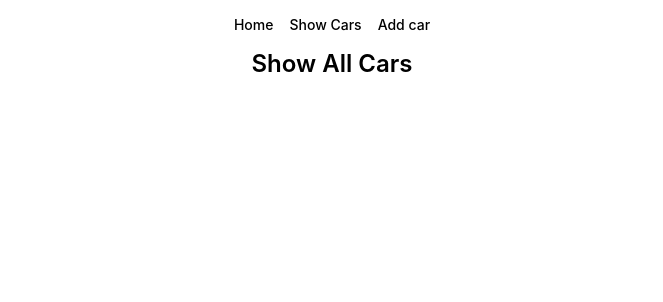
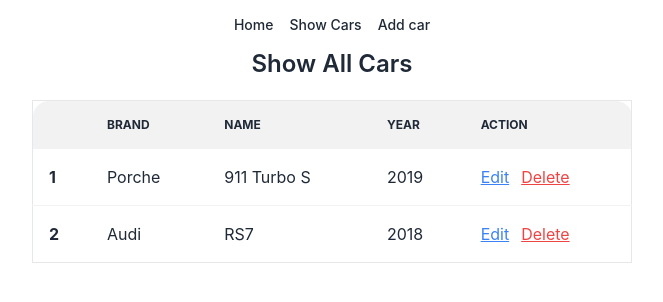
Before and after one commit to mohammedtakbir/React-CRUD-App-using-redux-toolkit-practice, a React (Create React App) app: page /show-cars in a window 1280 px wide. Shown: the top 302 px of the page, without its empty margins (308-971 px from the left). Built offline with nearby package versions, Linux system fonts and the light colour scheme.

Commit message:
loaded initil cars

```diff
--- a/package.json
+++ b/package.json
@@ -7,6 +7,7 @@
     "@testing-library/jest-dom": "^5.16.5",
     "@testing-library/react": "^13.4.0",
     "@testing-library/user-event": "^13.5.0",
+    "daisyui": "^2.46.1",
     "react": "^18.2.0",
     "react-dom": "^18.2.0",
     "react-redux": "^8.0.5",
--- a/public/index.html
+++ b/public/index.html
@@ -1,5 +1,5 @@
 <!DOCTYPE html>
-<html lang="en">
+<html lang="en" data-theme="light">
   <head>
     <meta charset="utf-8" />
     <link rel="icon" href="%PUBLIC_URL%/favicon.ico" />
--- a/src/App/store.js
+++ b/src/App/store.js
@@ -1,8 +1,9 @@
 import { configureStore } from "@reduxjs/toolkit";
+import CarsReducer from "../Feature/CarsSlice";
 
 const store = configureStore({
     reducer: {
-
+        carsReducer: CarsReducer
     }
 })
 export default store;
--- a/src/Pages/ShowCars.js
+++ b/src/Pages/ShowCars.js
@@ -1,9 +1,44 @@
 import React from 'react';
+import { useSelector } from 'react-redux';
 
 const ShowCars = () => {
+    const cars = useSelector((state) => state.carsReducer.cars);
+
     return (
         <div>
             <h1 className='text-center text-2xl font-semibold'>Show All Cars</h1>
+            <div className='mt-5'>
+                <div className="overflow-x-auto">
+                    <table className="table w-[600px] mx-auto border rounded">
+                        <thead>
+                            <tr>
+                                <th></th>
+                                <th>Brand</th>
+                                <th>Name</th>
+                                <th>Year</th>
+                                <th>Action</th>
+                            </tr>
+                        </thead>
+                        <tbody>
+
+                            {
+                                cars.map((car, i) => (
+                                    <tr key={car.id}>
+                                        <th>{i + 1}</th>
+                                        <td>{car.brandName}</td>
+                                        <td>{car.modelName}</td>
+                                        <td>{car.year}</td>
+                                        <td>
+                                            <button className='text-blue-500 underline mr-3'>Edit</button>
+                                            <button className='text-red-500 underline'>Delete</button>
+                                        </td>
+                                    </tr>
+                                ))
+                            }
+                        </tbody>
+                    </table>
+                </div>
+            </div>
         </div>
     );
 };
--- a/tailwind.config.js
+++ b/tailwind.config.js
@@ -6,5 +6,5 @@ module.exports = {
   theme: {
     extend: {},
   },
-  plugins: [],
+  plugins: [require("daisyui")],
 }
```
Also changed, not shown: 1 other file (tests, documents, lock files or other folders).
